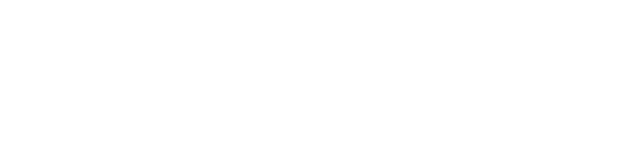
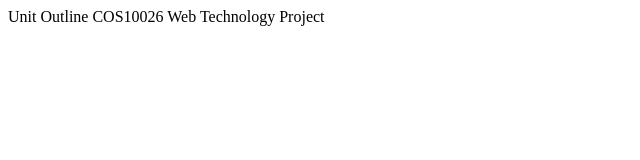
Before and after one commit to 105926570/lecture02, a plain HTML site: page index.html in a window 1280 px wide. Shown: the whole page, without its empty margins (0-640 px from the left). Drawn offline with Linux system fonts and the light colour scheme.

Commit message:
Added Headers

```diff
--- a/index.html
+++ b/index.html
@@ -11,5 +11,17 @@
 </head>
 <body>
 
+    <header1>
+        Unit Outline
+    </header1>
+
+    <header2>
+        COS10026
+    </header2>
+
+    <header2>
+        Web Technology Project
+    </header2>
+
 </body>
 </html>
```
